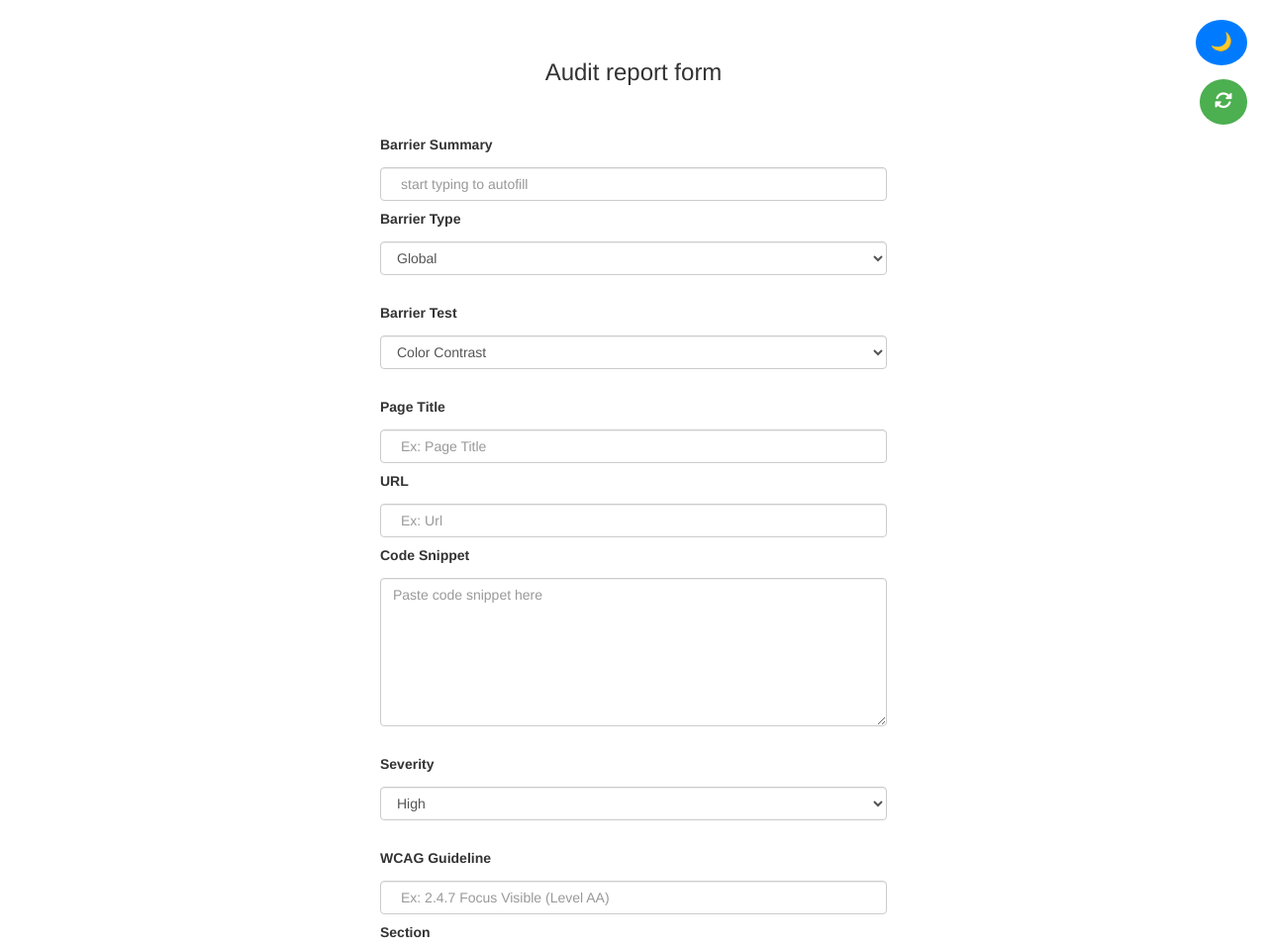
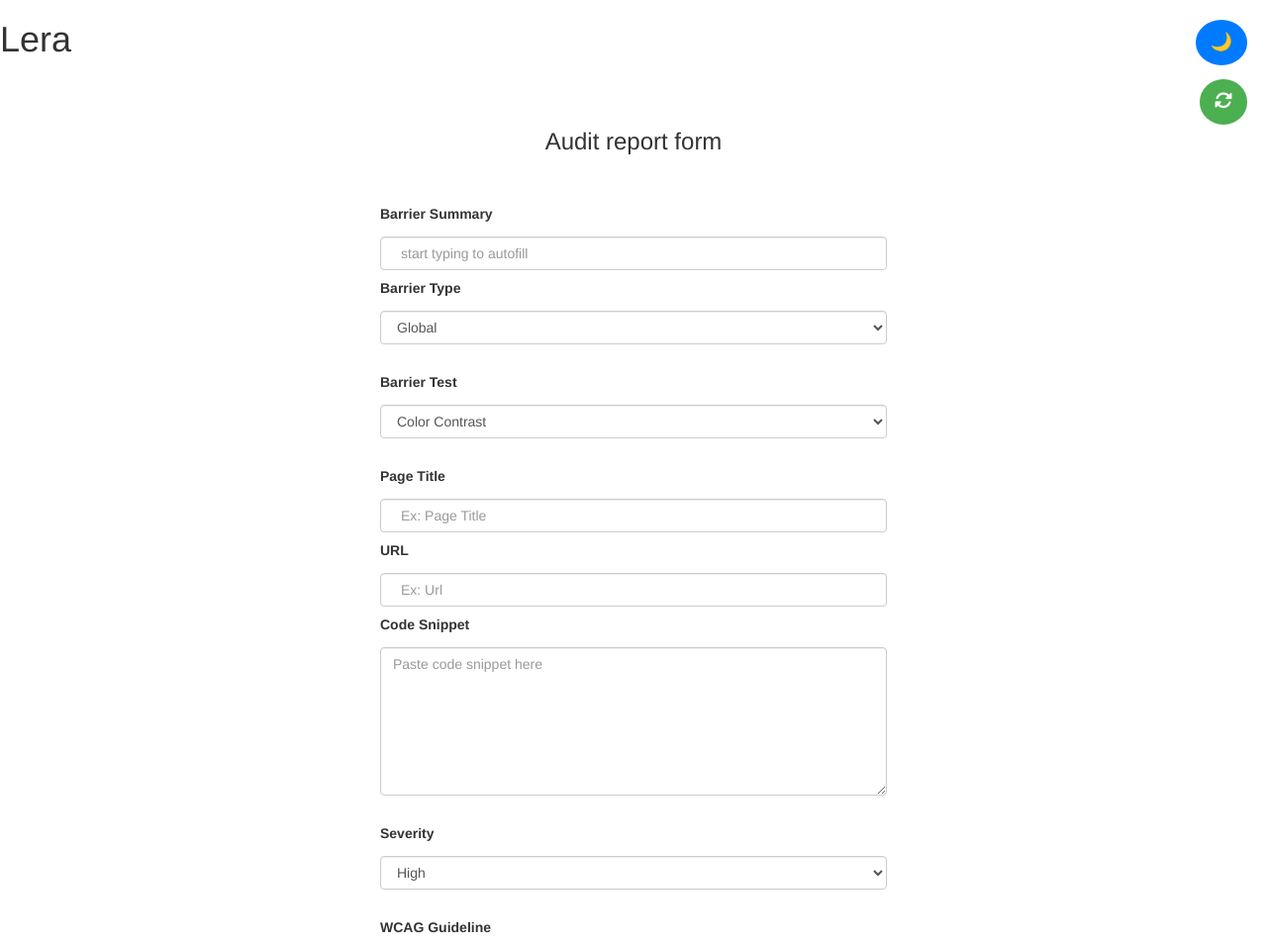
Before and after one commit to ankittiwari2001/audit-form, a website: page public/index.html in a window 1280 px wide. Shown: the top 955 px of the page at 99% size. Drawn offline with nearby package versions, Linux system fonts and the light colour scheme.

Commit message:
i had dded lera h1

```diff
--- a/public/index.html
+++ b/public/index.html
@@ -16,6 +16,8 @@
     <button id="clearFieldsButton" type="button">
         <i class="fas fa-sync-alt"></i>
     </button>
+
+    <h1>Lera</h1>
 
     <br /><br />
     <h3 align="center">Audit report form</h3>
```
